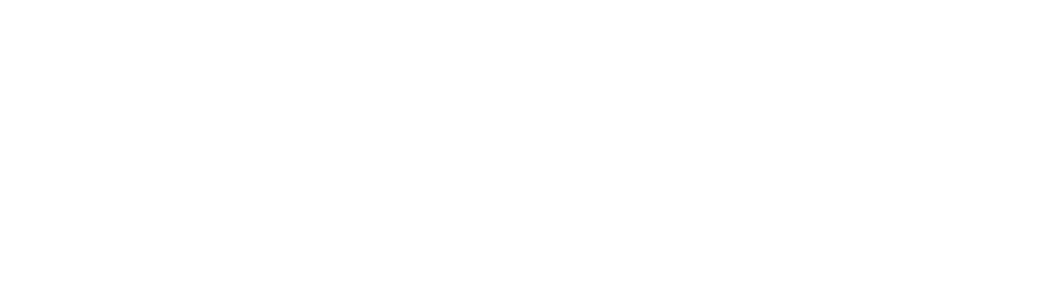
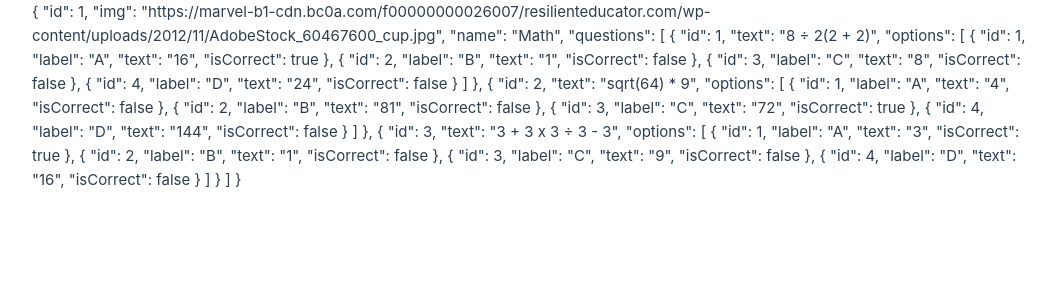
Before and after one commit to Sumon400011/Quiz-App-Vue, a Vue app: page /quiz/1 in a window 1280 px wide. Before the commit this address had no page. Shown: the top 300 px of the page, without its empty margins (108-1163 px from the left). Built offline with nearby package versions, Linux system fonts and the light colour scheme.

Commit message:
quiz data fetching template created

```diff
--- a/src/components/Card.vue
+++ b/src/components/Card.vue
@@ -1,5 +1,5 @@
 <template>
-    <div class="card">
+    <div class="card" @click="navigateToQuiz">
         <img :src="quiz.img" :alt="quiz.name">
         <div class="card-text" style="padding:10px 15px;">
             <h2>{{ quiz.name }}</h2>
@@ -11,8 +11,19 @@
     // `defineProps` is a compiler macro and no longer needs to be imported.
     import { defineProps } from 'vue';
 
+    // import useRouter for programmatically use router
+    import { useRouter } from 'vue-router';
+
+    const router = useRouter();
+
+    // function for card to navigate quiz
+    const navigateToQuiz = () => {
+      router.push(`/quiz/${quiz.id}`)
+    }
+
     //distructuring the quiz
     const { quiz } = defineProps(["quiz"]);
+
 </script>
 
 <style scoped>
--- a/src/router/index.js
+++ b/src/router/index.js
@@ -1,5 +1,6 @@
 import { createRouter, createWebHistory } from "vue-router";
 import QuizesViews from "../views/QuizesViews.vue"
+import QuizView from "../views/QuizView.vue"
 
 const router = createRouter({
     history: createWebHistory(import.meta.env.BASE_URL),
@@ -8,6 +9,11 @@ const router = createRouter({
             path: "/",
             name: "quizes",
             component: QuizesViews,
+        },
+        {
+            path: "/quiz/:id",
+            name: "quiz",
+            component: QuizView,
         }
     ]
 })
--- /dev/null
+++ b/src/views/QuizView.vue
@@ -0,0 +1,12 @@
+<template>
+    <div>
+      {{ quiz }}
+    </div>
+</template>
+<script setup>
+    import quizes from "../data/quizes.json";
+    import { useRoute } from 'vue-router';
+    const route = useRoute();
+    const quizId = parseInt(route.params.id)
+    const quiz = quizes.find(item => item.id === quizId);
+</script>
```
